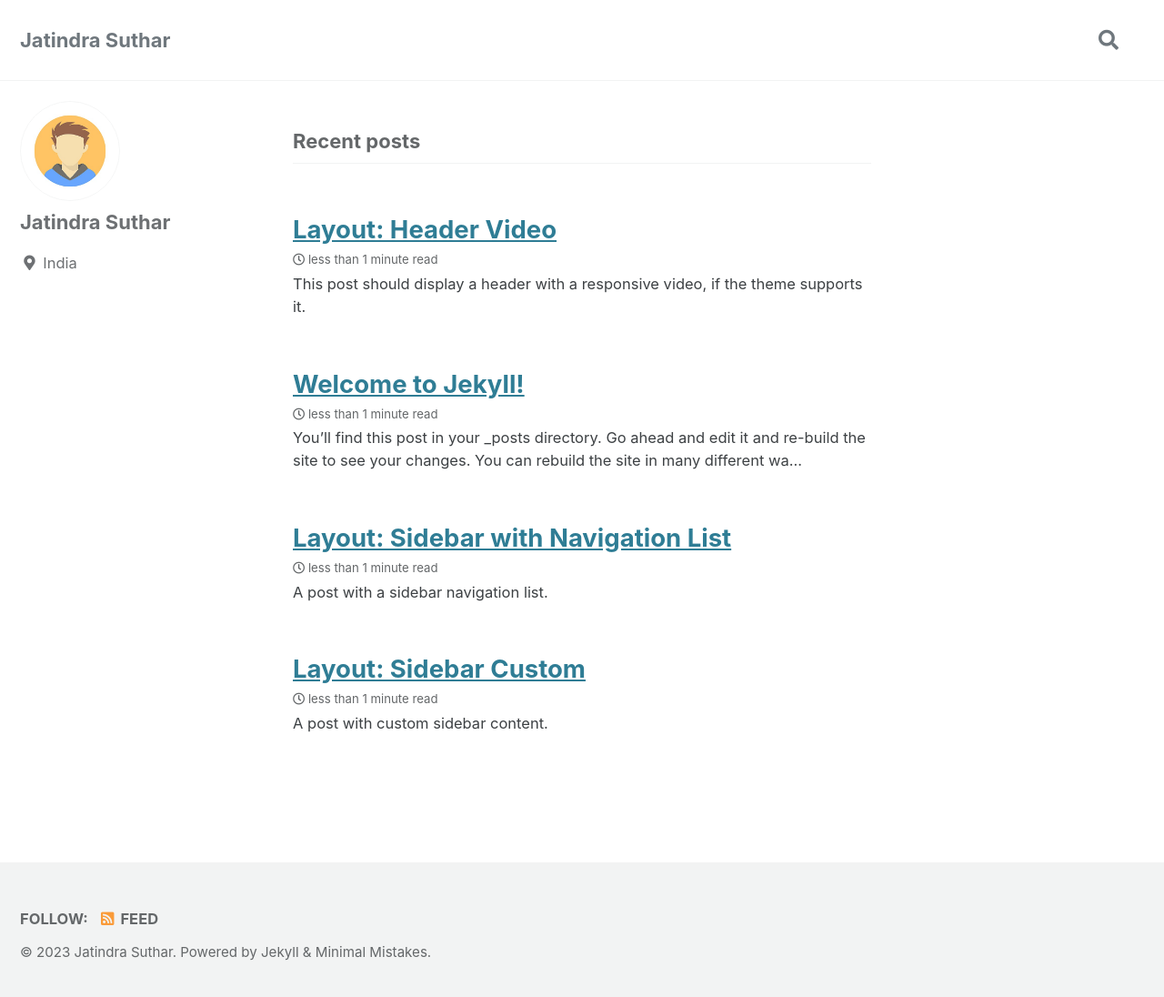
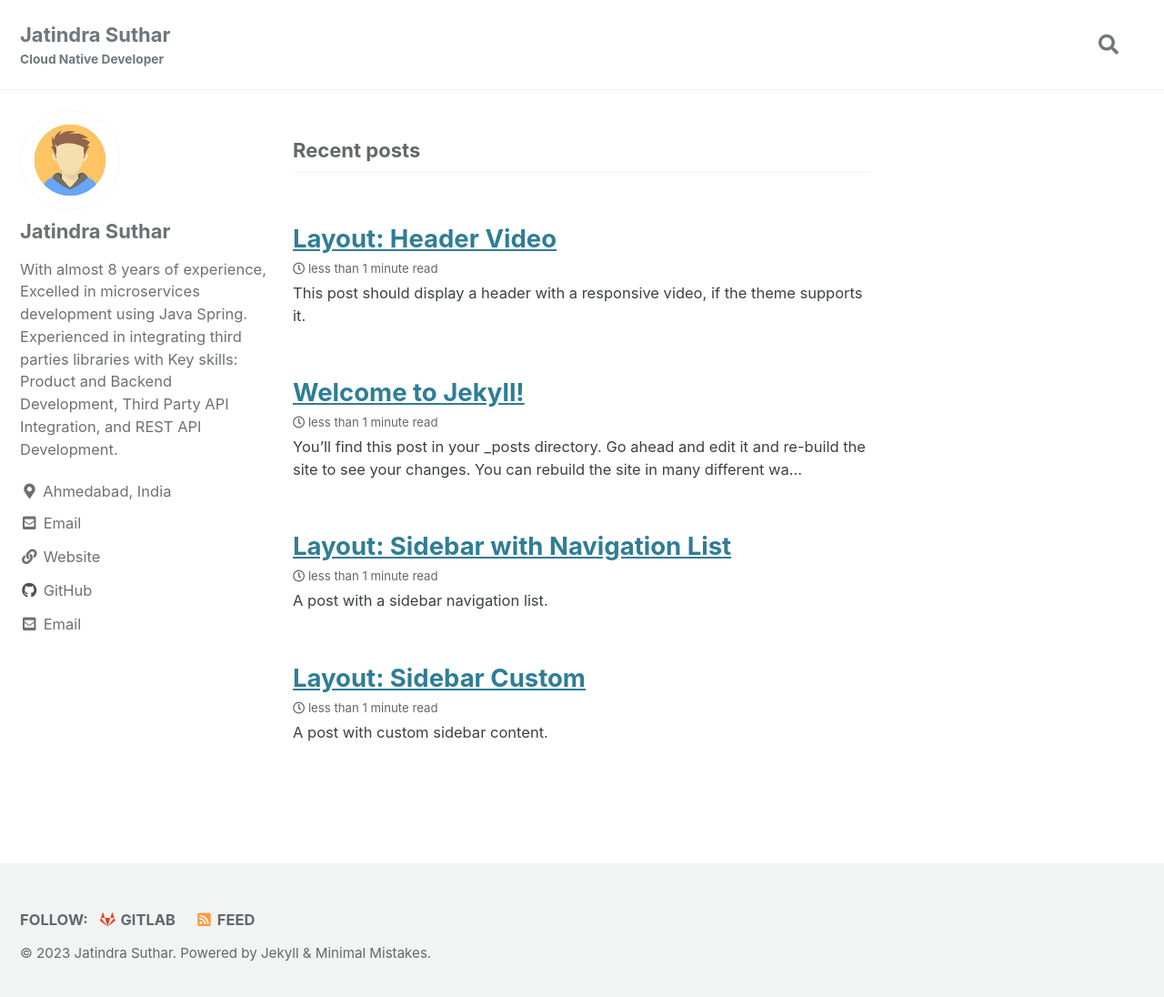
Before and after one commit to jatindra-suthar/jatindra-suthar.github.io, a Jekyll site: the page built from index.html, in a window 1280 px wide and 1103 px high. Shown: the top 1096 px of the window at 91% size. Built offline with Jekyll 4.4.1, drawn with Linux system fonts in a browser that asks for light colours; cached includes are drawn as plain includes; the list of posts is cut into pages by our own code.

Commit message:
Update _config.yml

```diff
--- a/_config.yml
+++ b/_config.yml
@@ -18,10 +18,10 @@ minimal_mistakes_skin    : "default" # "air", "aqua", "contrast", "dark", "dirt"
 locale                   : "en-US"
 title                    : "Jatindra Suthar"
 title_separator          : "-"
-subtitle                 : # site tagline that appears below site title in masthead
+subtitle                 : "Cloud Native Developer"
 name                     : "Jatindra Suthar"
 description              : "#"
-url                      : # the base hostname & protocol for your site e.g. "https://mmistakes.github.io"
+url                      : "https://jatindra-suthar.github.io"
 baseurl                  : # "/blog"
 repository               : # GitHub username/repo-name e.g. "mmistakes/minimal-mistakes"
 teaser                   : # path of fallback teaser image, e.g. "/assets/images/500x300.png"
@@ -106,16 +106,16 @@ analytics:
 author:
   name             : "Jatindra Suthar"
   avatar           : "/assets/images/avatar.jpeg"
-  bio              : ""
-  location         : "India"
-  email            :
+  bio              : "With almost 8 years of experience, Excelled in microservices development using Java Spring. Experienced in integrating third parties libraries with Key skills: Product and Backend Development, Third Party API Integration, and REST API Development."
+  location         : "Ahmedabad, India"
+  email            : "sutharjatindra@gmail.com"
   links:
     - label: "Email"
       icon: "fas fa-fw fa-envelope-square"
-      # url: "mailto:your.name@email.com"
+      url: "mailto:sutharjatindra@gmail.com"
     - label: "Website"
       icon: "fas fa-fw fa-link"
-      # url: "https://your-website.com"
+      url: "https://jatindra-suthar.github.io/"
     - label: "Twitter"
       icon: "fab fa-fw fa-twitter-square"
       # url: "https://twitter.com/"
@@ -124,7 +124,7 @@ author:
       # url: "https://facebook.com/"
     - label: "GitHub"
       icon: "fab fa-fw fa-github"
-      # url: "https://github.com/"
+      url: "https://github.com/jatindra-suthar"
     - label: "Instagram"
       icon: "fab fa-fw fa-instagram"
       # url: "https://instagram.com/"
@@ -143,7 +143,7 @@ footer:
       # url:
     - label: "GitLab"
       icon: "fab fa-fw fa-gitlab"
-      # url:
+      url: "https://github.com/jatindra-suthar"
     - label: "Bitbucket"
       icon: "fab fa-fw fa-bitbucket"
       # url:
```
